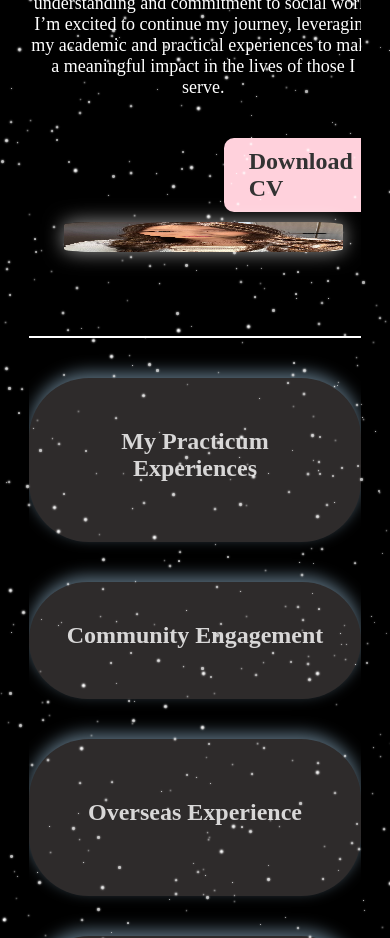
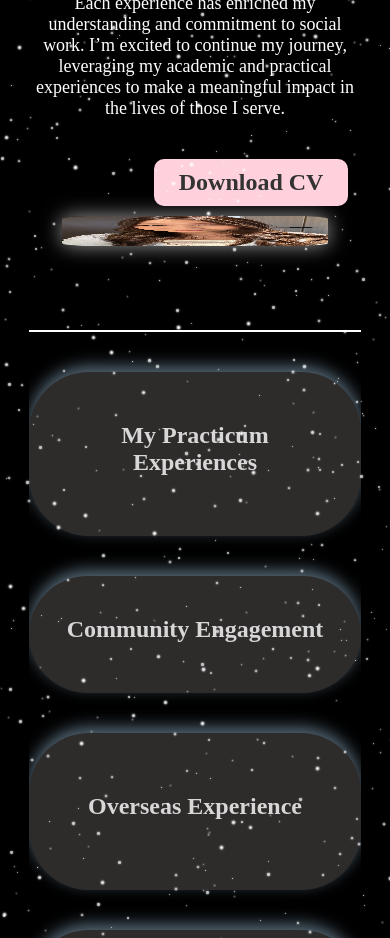
Before and after one commit to Sampai44/nwe-portfolio, a React (Create React App) app: page / in a window 390 px wide. Shown: the part 780-1718 px from the top of the page. Built offline with nearby package versions, Linux system fonts and the light colour scheme.

Commit message:
back to resized small screen

```diff
--- a/src/components/home/Home.css
+++ b/src/components/home/Home.css
@@ -165,7 +165,7 @@
   border-radius: 10px;
   font-weight: bold;
   transition: background-color 0.3s;
-  margin-left: 195px;
+  margin-left: 125px;
 }
 
 .cv-link:hover {
@@ -272,7 +272,7 @@
 
 .practicum-grid img, .scale-image img {
   width: 100%; /* Full width of the grid column */
-  max-width: 1200px;
+  max-width: 600px;
   height: auto; /* Maintain aspect ratio */
   object-fit: contain; /* Cover the area, may crop the image */
   border-radius: 15px; /* Subtle rounded corners */
```
